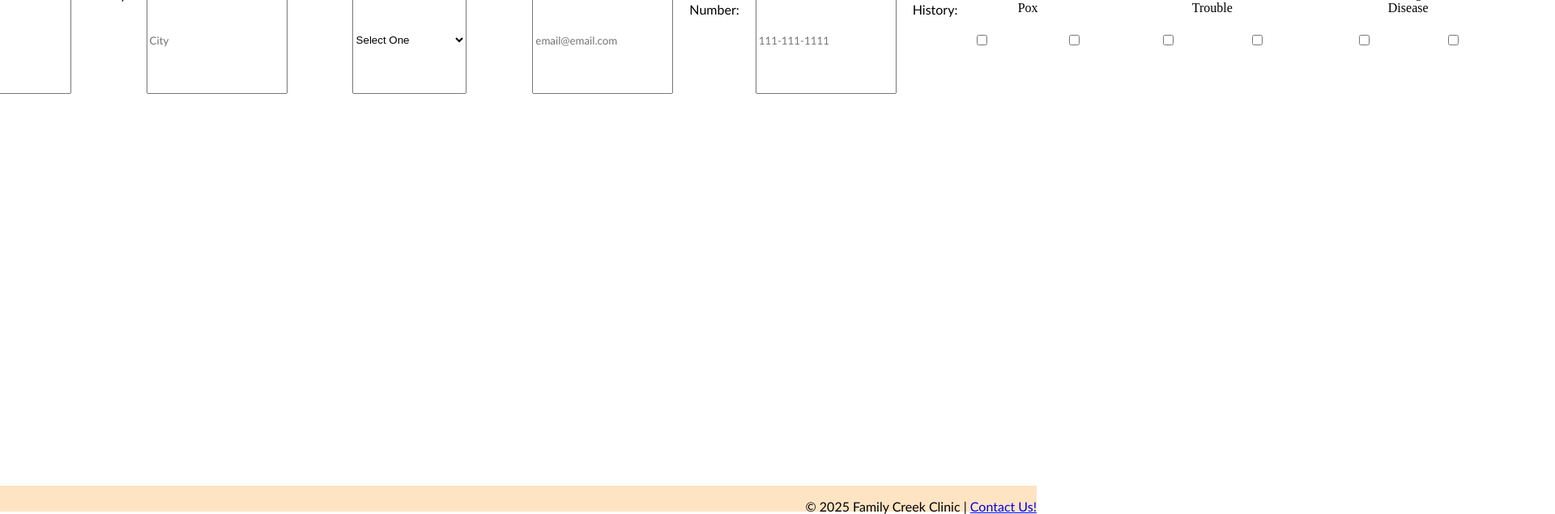
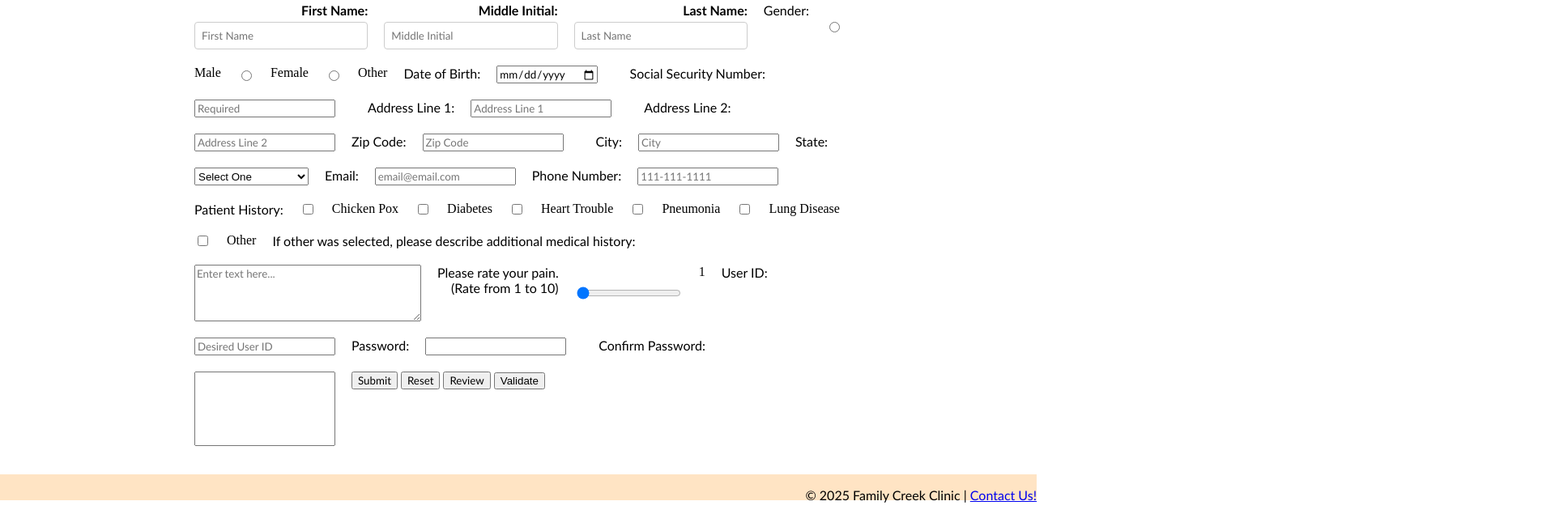
Before and after one commit to ncastle0/family-clinic-form, a plain HTML site: page index.html in a window 1280 px wide. Shown: the part 168-803 px from the top of the page at 81% size, 1920 px wide, since content can reach past the window. Drawn offline with Linux system fonts and the light colour scheme.

Commit message:
Update hw.css

```diff
--- a/hw.css
+++ b/hw.css
@@ -21,13 +21,36 @@ body {
 }
 
 form {
-    flex-grow: 1;
-}
+    max-width: 800px;
+    margin: 0 auto;
+    padding: 20px;
+  }
 
-.form-row {
+  .form-row {
     display: flex;
-    justify-content: space-between;
+    flex-wrap: wrap;
     gap: 20px;
+    margin-bottom: 15px;
+  }
+
+  .form-group {
+    flex: 1;
+    min-width: 200px;
+    display: flex;
+    flex-direction: column;
+  }
+
+  .form-group label {
+    margin-bottom: 5px;
+    font-weight: bold;
+  }
+
+.form-group input,
+.form-group select,
+.form-group textarea {
+  padding: 8px;
+  border: 1px solid #ccc;
+  border-radius: 4px;
 }
 
 h1, h2 {
```
